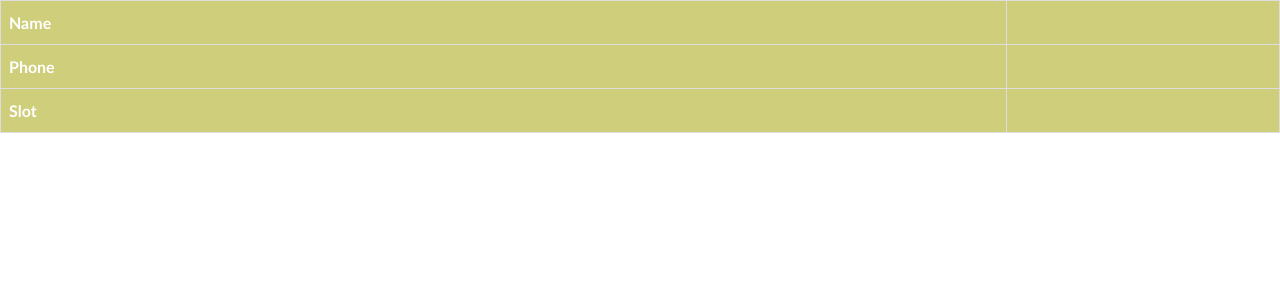
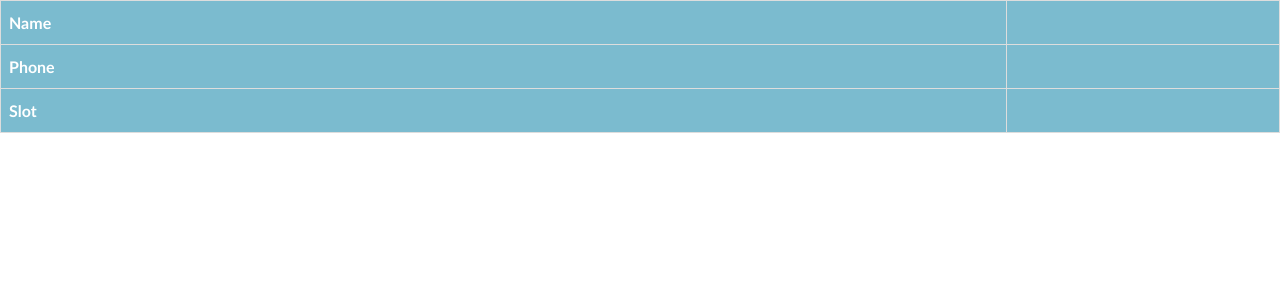
Before and after one commit to suyash-verma22/Zomentum-Hiring-Assessment, a Flask app: template templates/ticket.html in a window 1280 px wide. Shown: the part 80-380 px from the top of the page. Run offline with Flask 2, Linux system fonts and the light colour scheme; the template is opened without the code that fills it, so the values that code supplies are empty.

Commit message:
improved css

```diff
--- a/templates/ticket.html
+++ b/templates/ticket.html
@@ -21,7 +21,7 @@
           padding-top: 12px;
           padding-bottom: 12px;
           text-align: left;
-          background-color:rgb(207, 206, 123);
+          background-color:rgb(123, 187, 207);
           color: white;
           }
     </style>
```
